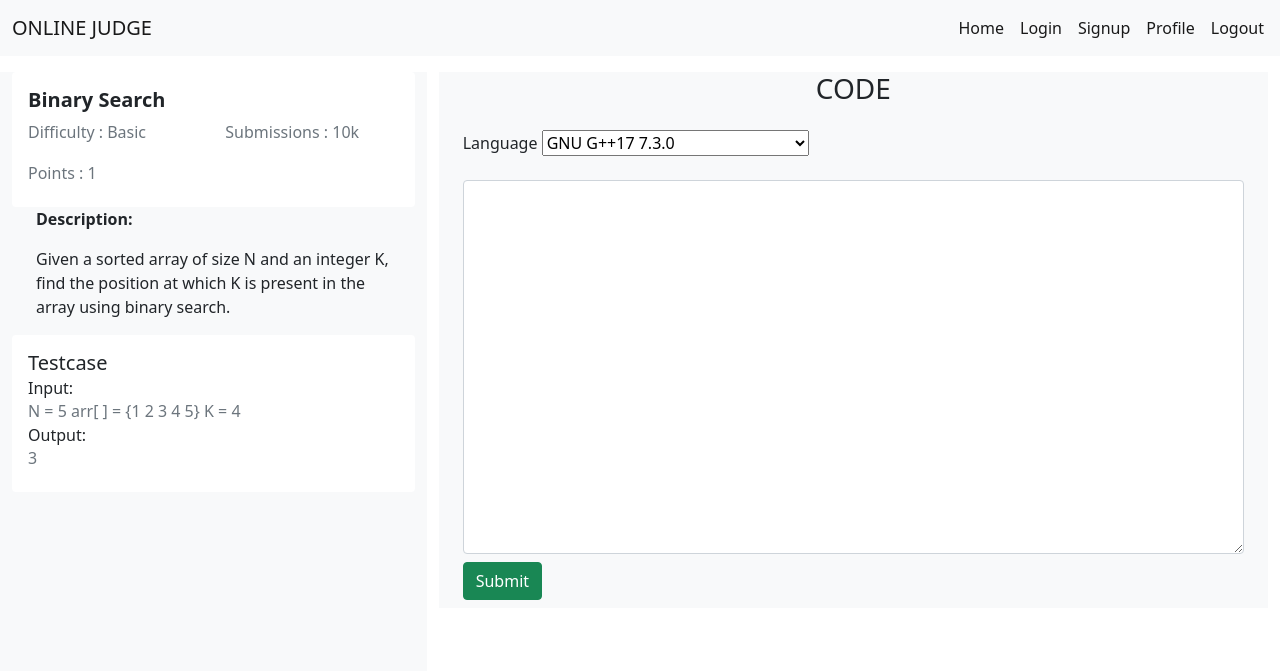
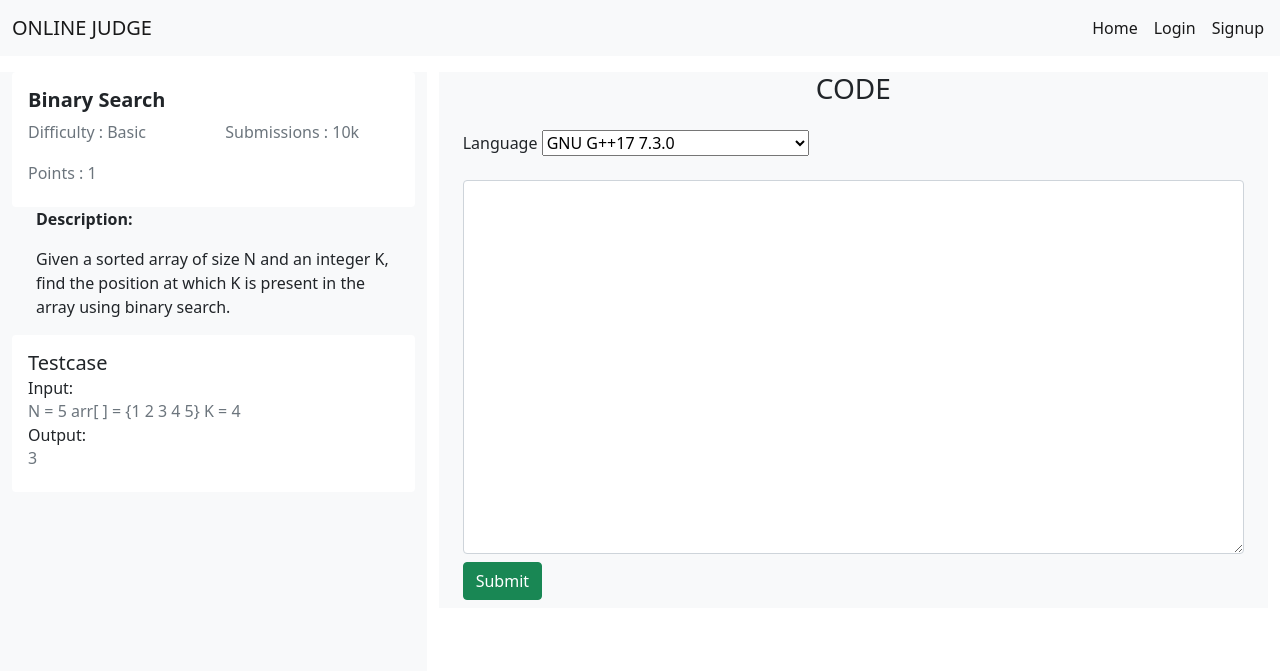
Before and after one commit to abhishek-rajput119/scalable_online_judge, a Django app: page /online_judge/problem/100 in a window 1280 px wide. Shown: the top 671 px of the page. Run offline with Django 4.2, Linux system fonts and the light colour scheme; data comes from the database, SQL or seed files in the repository; both versions use the stored data as it was after the commit.

Commit message:
tempaltes and docker file modified

```diff
--- a/mysite/online_judge/templates/pages/login.html
+++ b/mysite/online_judge/templates/pages/login.html
@@ -38,7 +38,7 @@
                                 <div class="row mt-4">
                                     <div class="col-8"></div>
                                     <div class="col-4">
-                                        <a id="admin" href="admin/" class=" ">Admin login</a>
+                                        <a id="admin" href="/admin" class=" ">Admin login</a>
                                     </div>
                                 </div>
                                 <div class="card-body p-md-5 mx-md-4 ">
--- a/mysite/online_judge/templates/pages/submission.html
+++ b/mysite/online_judge/templates/pages/submission.html
@@ -21,20 +21,23 @@
             <div class="d-flex">
                 <ul class="navbar-nav me-auto my-2 my-lg-0 navbar-nav-scroll" style="--bs-scroll-height: 100px;">
                     <li class="nav-item">
-                        <a class="nav-link active" aria-current="page" href="home">Home</a>
+                        <a class="nav-link active" aria-current="page" href="/online_judge/home">Home</a>
                     </li>
-                    <li class="nav-item">
-                        <a class="nav-link active" aria-current="page" href="login">Login</a>
-                    </li>
-                    <li class="nav-item">
-                        <a class="nav-link active" aria-current="page" href="signup">Signup</a>
-                    </li>
+                    {% if user.is_authenticated %}
                     <li class="nav-item">
                         <a class="nav-link active" aria-current="page" href="profile">Profile</a>
                     </li>
                     <li class="nav-item">
-                        <a class="nav-link active" aria-current="page" href="logout">Logout</a>
+                        <a class="nav-link active" aria-current="page" href="/online_judge/logout">Logout</a>
                     </li>
+                    {% else %}
+                    <li class="nav-item">
+                        <a class="nav-link active" aria-current="page" href="/online_judge/login">Login</a>
+                    </li>
+                    <li class="nav-item">
+                        <a class="nav-link active" aria-current="page" href="/online_judge/signup">Signup</a>
+                    </li>
+                    {% endif %}
                 </ul>
             </div>
         </div>
```
Also changed, not shown: mysite/db.sqlite3, 1 other file.
